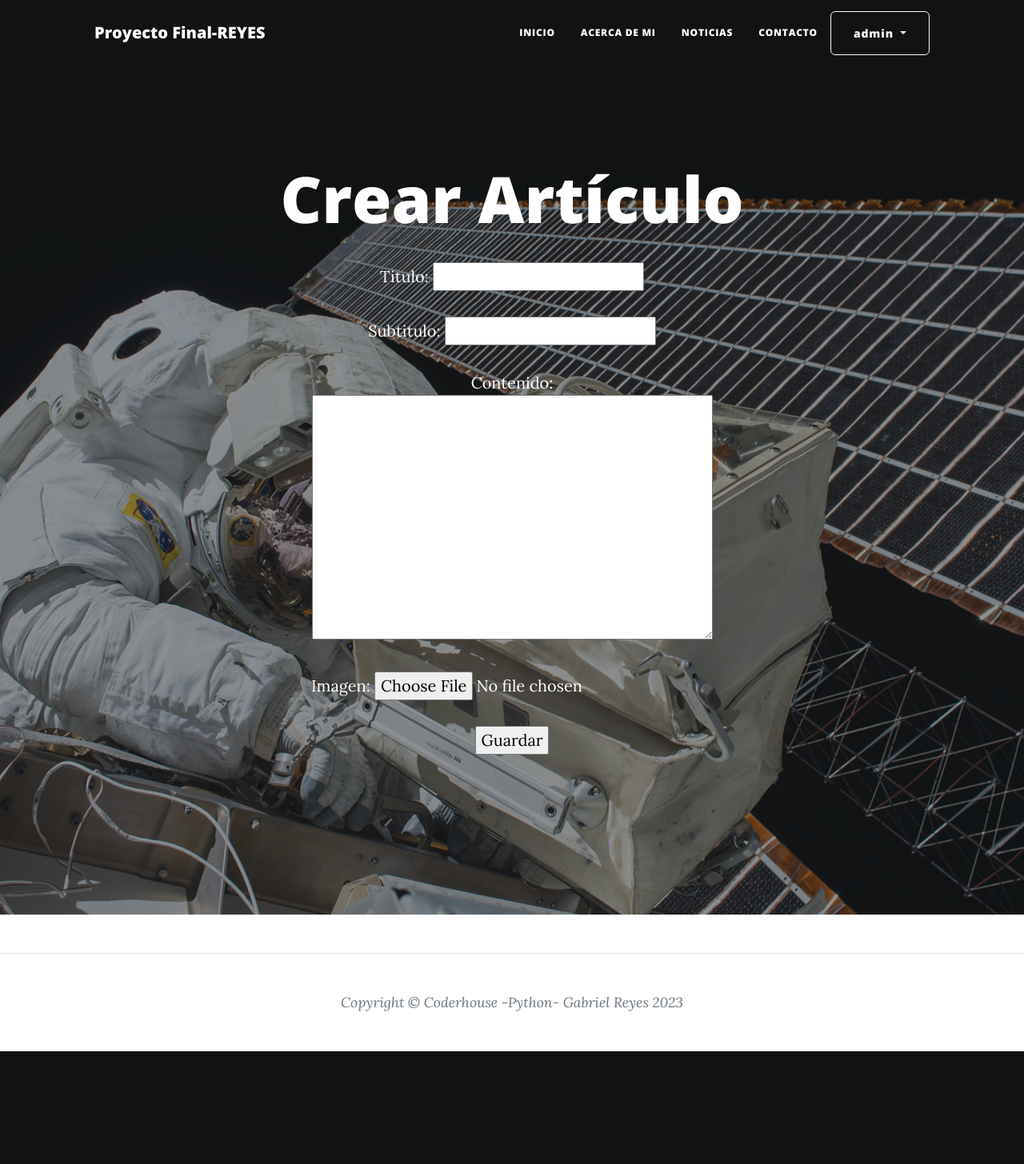
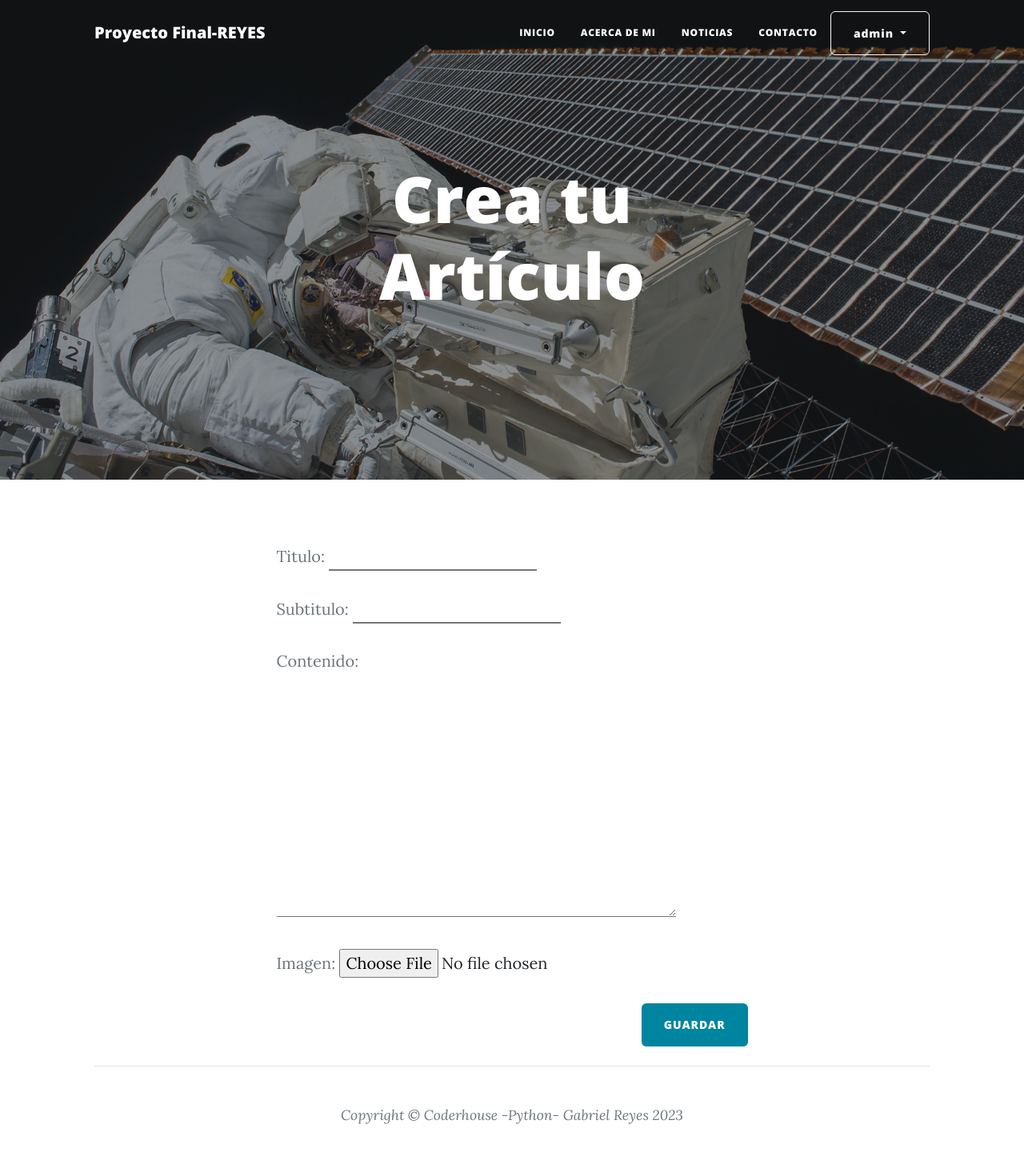
Before and after one commit to gabrirys/Proyecto_Final_Reyes, a Django app: page /pages/crear-articulo/ in a window 1280 px wide. Shown: the whole page at 80% size. Before the commit the page ends 1315 px from the top, so only its background shows below. Run offline with Django 4.2, Linux system fonts and the light colour scheme; a user stored in the database is signed in; some libraries are stand-ins or nearby versions.

Commit message:
Mejora estética template de formulario articulo

```diff
--- a/app_blog/templates/app_blog/articulo_formulario.html
+++ b/app_blog/templates/app_blog/articulo_formulario.html
@@ -11,17 +11,7 @@ Proyecto Final-REYES- Noticias
         <div class="row gx-4 gx-lg-5 justify-content-center">
             <div class="col-md-10 col-lg-8 col-xl-7">
                 <div class="site-heading">
-                    <head>
-                        <title>{% if articulo %}Editar{% else %}Crear{% endif %} Artículo</title>
-                    </head>
-                    <body>
-                        <h1>{% if articulo %}Editar{% else %}Crear{% endif %} Artículo</h1>
-                        <form method="post" enctype="multipart/form-data">
-                            {% csrf_token %}
-                            {{ form.as_p }}
-                            <input type="submit" value="{% if articulo %}Actualizar{% else %}Guardar{% endif %}">
-                        </form>
-                    </body>
+                    <h1>{% if articulo %}Edita tu{% else %}Crea tu{% endif %} Artículo</h1>
                 </div>
             </div>
         </div>
@@ -30,4 +20,17 @@ Proyecto Final-REYES- Noticias
 {% endblock titulo-imagen %}
 
 {% block contenido %}
+<div class="container px-4 px-lg-5">
+    <div class="row gx-4 gx-lg-5 justify-content-center">
+        <div class="col-md-10 col-lg-8 col-xl-7" style="max-width: 778px;">
+            <div class="form-floating">
+                <form method="post" enctype="multipart/form-data">
+                    {% csrf_token %}
+                    {{ form.as_p }}
+                    <div class="d-flex justify-content-end mb-4"><input class="btn btn-primary text-uppercase" type="submit" value="{% if articulo %}Actualizar{% else %}Guardar{% endif %}">
+                </form>
+            </div>
+        </div>
+    </div>
+</div>
 {% endblock contenido %}
```
Also changed, not shown: db.sqlite3.
